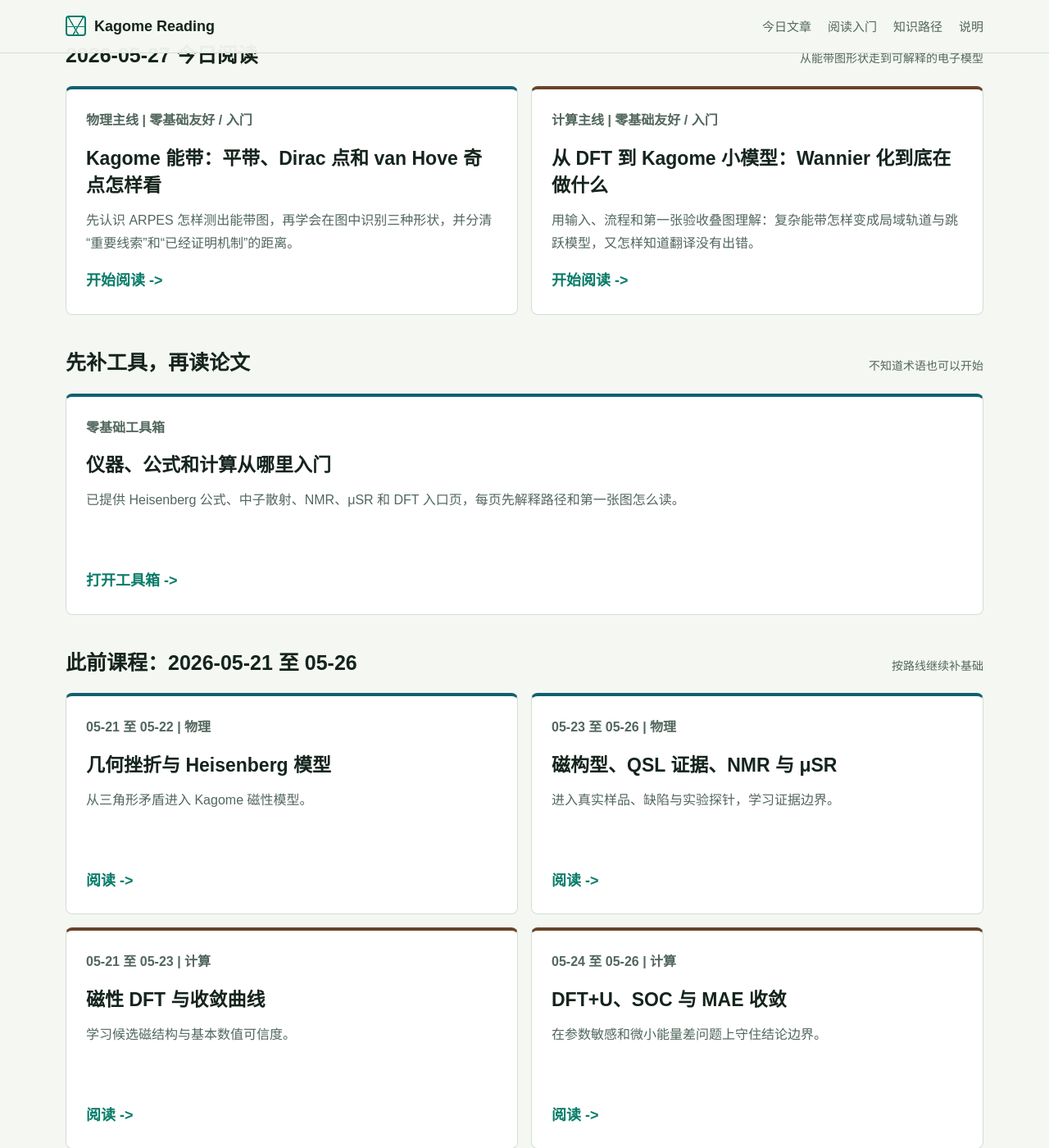
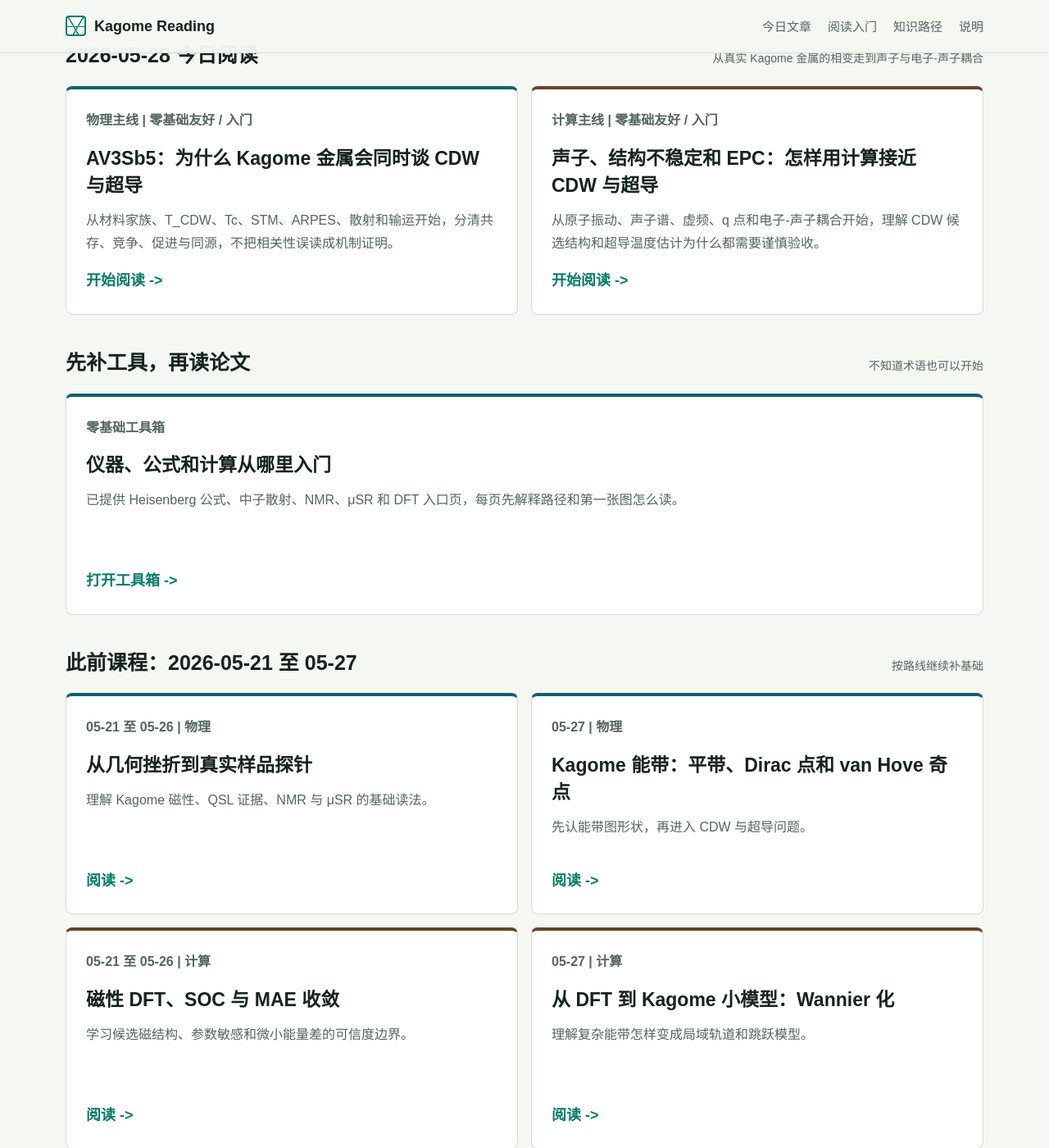
Before and after one commit to 7235212746-jpg/READING, a Jekyll site: the page built from index.html, in a window 1280 px wide and 1400 px high, scrolled down 413 px. Shown: the whole window at 82% size. Built offline with Jekyll 4.4.1, drawn with Linux system fonts in a browser that asks for light colours; some of the changed text lies outside the part shown.

Commit message:
Feature 2026-05-28 readings on public homepage

```diff
--- a/index.html
+++ b/index.html
@@ -13,25 +13,25 @@ title: 公开阅读站
   </div>
   <aside class="skill-map" id="path" aria-label="当前知识路径">
     <h2>当前技能路径</h2>
-    <div class="node">几何挫折与 Heisenberg 模型</div><div class="connector" aria-hidden="true"></div>
-    <div class="node">真实样品：缺陷、NMR 与 μSR</div><div class="connector" aria-hidden="true"></div>
-    <div class="node node-now">现在：会读 ARPES 能带图与 DFT-Wannier 模型叠图</div>
+    <div class="node">Kagome 几何、真实样品与能带图</div><div class="connector" aria-hidden="true"></div>
+    <div class="node">AV3Sb5：CDW、超导与多种实验工具</div><div class="connector" aria-hidden="true"></div>
+    <div class="node node-now">现在：会把实验 CDW 证据和声子/EPC 计算证据放在一起读</div>
   </aside>
 </section>
 <section aria-labelledby="latest-title">
-  <div class="section-head"><h2 id="latest-title">2026-05-27 今日阅读</h2><p>从能带图形状走到可解释的电子模型</p></div>
+  <div class="section-head"><h2 id="latest-title">2026-05-28 今日阅读</h2><p>从真实 Kagome 金属的相变走到声子与电子-声子耦合</p></div>
   <div class="article-list">
     <article class="reading-card physics">
       <p class="card-label">物理主线 | 零基础友好 / 入门</p>
-      <h3>Kagome 能带：平带、Dirac 点和 van Hove 奇点怎样看</h3>
-      <p>先认识 ARPES 怎样测出能带图，再学会在图中识别三种形状，并分清“重要线索”和“已经证明机制”的距离。</p>
-      <a class="read-link" href="{{ '/physics/2026-05-27-kagome-bands-flat-dirac-van-hove/' | relative_url }}">开始阅读 -></a>
+      <h3>AV3Sb5：为什么 Kagome 金属会同时谈 CDW 与超导</h3>
+      <p>从材料家族、T_CDW、Tc、STM、ARPES、散射和输运开始，分清共存、竞争、促进与同源，不把相关性误读成机制证明。</p>
+      <a class="read-link" href="{{ '/physics/2026-05-28-av3sb5-cdw-superconductivity/' | relative_url }}">开始阅读 -></a>
     </article>
     <article class="reading-card compute">
       <p class="card-label">计算主线 | 零基础友好 / 入门</p>
-      <h3>从 DFT 到 Kagome 小模型：Wannier 化到底在做什么</h3>
-      <p>用输入、流程和第一张验收叠图理解：复杂能带怎样变成局域轨道与跳跃模型，又怎样知道翻译没有出错。</p>
-      <a class="read-link" href="{{ '/calculation/2026-05-27-wannier-tight-binding/' | relative_url }}">开始阅读 -></a>
+      <h3>声子、结构不稳定和 EPC：怎样用计算接近 CDW 与超导</h3>
+      <p>从原子振动、声子谱、虚频、q 点和电子-声子耦合开始，理解 CDW 候选结构和超导温度估计为什么都需要谨慎验收。</p>
+      <a class="read-link" href="{{ '/calculation/2026-05-28-phonon-epc-cdw/' | relative_url }}">开始阅读 -></a>
     </article>
   </div>
 </section>
@@ -45,11 +45,11 @@ title: 公开阅读站
   </article>
 </section>
 <section aria-labelledby="archive-title">
-  <div class="section-head"><h2 id="archive-title">此前课程：2026-05-21 至 05-26</h2><p>按路线继续补基础</p></div>
+  <div class="section-head"><h2 id="archive-title">此前课程：2026-05-21 至 05-27</h2><p>按路线继续补基础</p></div>
   <div class="article-list">
-    <article class="reading-card physics"><p class="card-label">05-21 至 05-22 | 物理</p><h3>几何挫折与 Heisenberg 模型</h3><p>从三角形矛盾进入 Kagome 磁性模型。</p><a class="read-link" href="{{ '/physics/2026-05-22-heisenberg-model/' | relative_url }}">阅读 -></a></article>
-    <article class="reading-card physics"><p class="card-label">05-23 至 05-26 | 物理</p><h3>磁构型、QSL 证据、NMR 与 μSR</h3><p>进入真实样品、缺陷与实验探针，学习证据边界。</p><a class="read-link" href="{{ '/physics/2026-05-26-musr-spin-freezing/' | relative_url }}">阅读 -></a></article>
-    <article class="reading-card compute"><p class="card-label">05-21 至 05-23 | 计算</p><h3>磁性 DFT 与收敛曲线</h3><p>学习候选磁结构与基本数值可信度。</p><a class="read-link" href="{{ '/calculation/2026-05-23-convergence-curves/' | relative_url }}">阅读 -></a></article>
-    <article class="reading-card compute"><p class="card-label">05-24 至 05-26 | 计算</p><h3>DFT+U、SOC 与 MAE 收敛</h3><p>在参数敏感和微小能量差问题上守住结论边界。</p><a class="read-link" href="{{ '/calculation/2026-05-26-mae-convergence/' | relative_url }}">阅读 -></a></article>
+    <article class="reading-card physics"><p class="card-label">05-21 至 05-26 | 物理</p><h3>从几何挫折到真实样品探针</h3><p>理解 Kagome 磁性、QSL 证据、NMR 与 μSR 的基础读法。</p><a class="read-link" href="{{ '/physics/2026-05-26-musr-spin-freezing/' | relative_url }}">阅读 -></a></article>
+    <article class="reading-card physics"><p class="card-label">05-27 | 物理</p><h3>Kagome 能带：平带、Dirac 点和 van Hove 奇点</h3><p>先认能带图形状，再进入 CDW 与超导问题。</p><a class="read-link" href="{{ '/physics/2026-05-27-kagome-bands-flat-dirac-van-hove/' | relative_url }}">阅读 -></a></article>
+    <article class="reading-card compute"><p class="card-label">05-21 至 05-26 | 计算</p><h3>磁性 DFT、SOC 与 MAE 收敛</h3><p>学习候选磁结构、参数敏感和微小能量差的可信度边界。</p><a class="read-link" href="{{ '/calculation/2026-05-26-mae-convergence/' | relative_url }}">阅读 -></a></article>
+    <article class="reading-card compute"><p class="card-label">05-27 | 计算</p><h3>从 DFT 到 Kagome 小模型：Wannier 化</h3><p>理解复杂能带怎样变成局域轨道和跳跃模型。</p><a class="read-link" href="{{ '/calculation/2026-05-27-wannier-tight-binding/' | relative_url }}">阅读 -></a></article>
   </div>
 </section>
```
